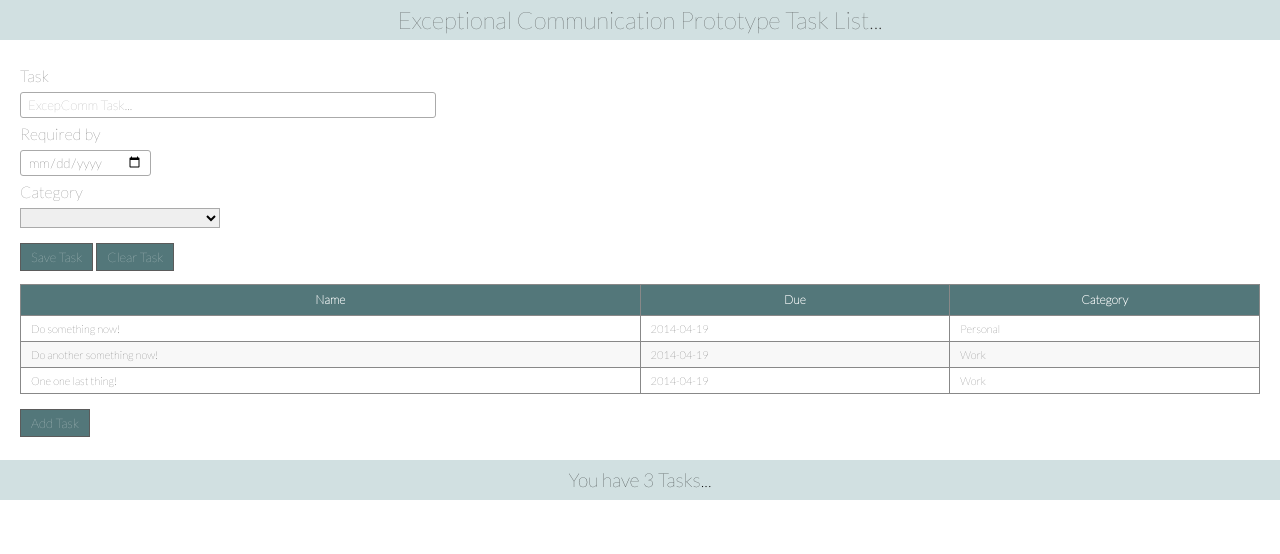
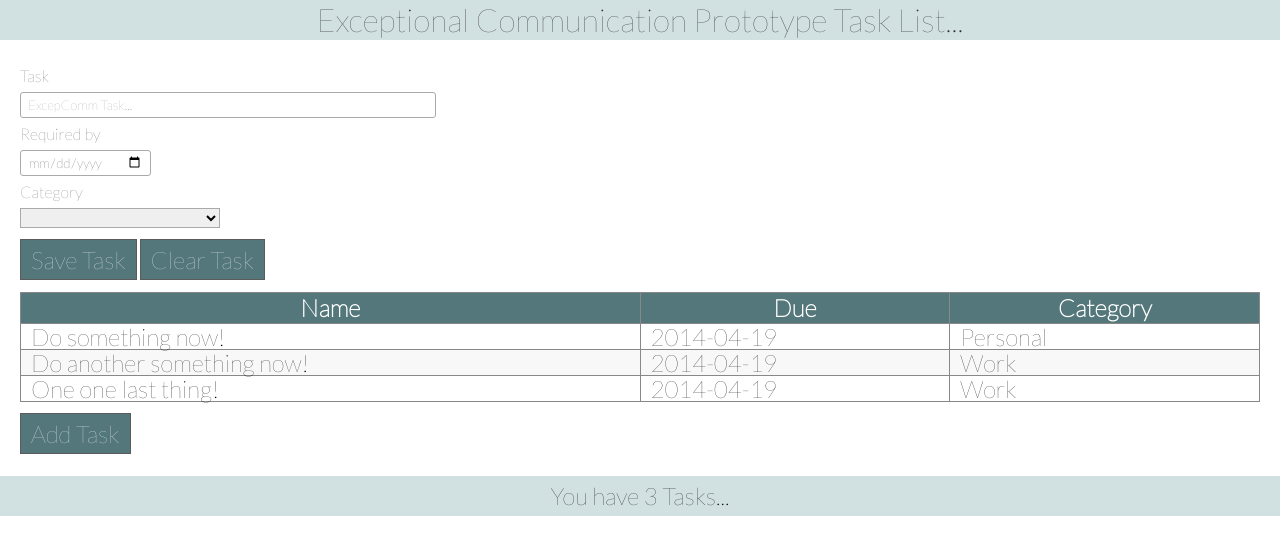
Before and after one commit to ryanpoplin/adinkra, a plain HTML site: page app/index.html in a window 1280 px wide. Drawn offline with Linux system fonts and the light colour scheme.

Commit message:
Updates...

```diff
--- a/app/css/core.css
+++ b/app/css/core.css
@@ -55,7 +55,7 @@ header {
 	height: 40px;
 	color: #333;
 	background-color: #d1e0e1;
-	font-size: 1.5em;
+	font-size: 2em;
 	text-align: center;
 	line-height: 40px;
 }
@@ -63,7 +63,7 @@ footer {
 	width: 100%;
 	height: 40px;
 	background-color: #d1e0e1;
-	font-size: 1.2em;
+	font-size: 1.5em;
 	text-align: center;
 	line-height: 40px;
 	margin-top: 30px;
@@ -84,12 +84,12 @@ thead {
 thead th {
 	background-color: #53777a;
 	color: #fff;
-	font-size: 12px;
+	font-size: 1.5em;
 	font-weight: bold;
 	text-align: center;
 }
 td {
-	font-size: 11px;
+	font-size: 1.5em;
 	line-height: 25px;
 	padding-left: 10px;
 }
@@ -105,7 +105,7 @@ nav a {
 	width: 80px;
 	text-decoration: none;
 	border: 1px solid #5b5b5b;
-	font-size: 13px;
+	font-size: 1.5em;
 	text-align: center;
 	padding: 5px 10px;
 }
```
